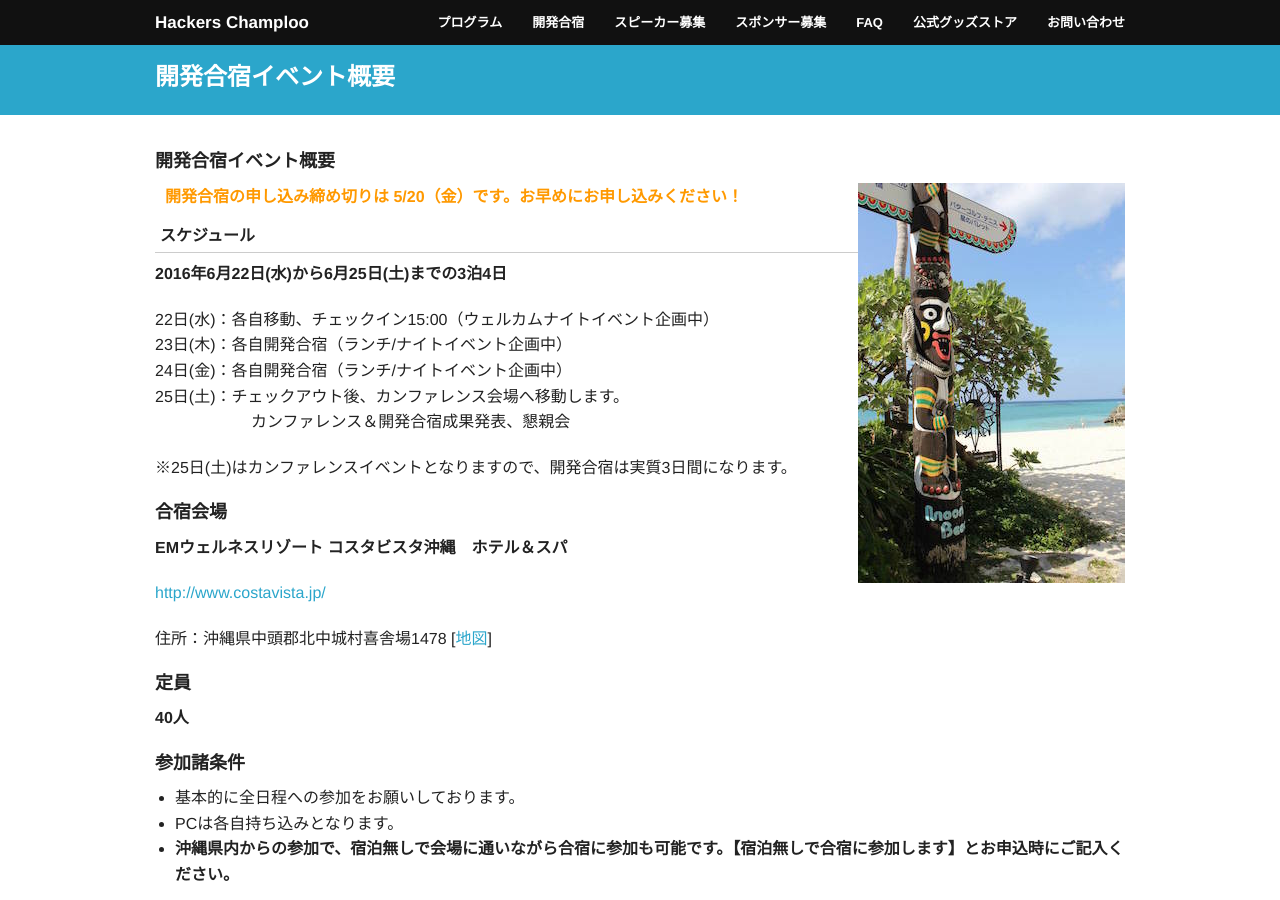
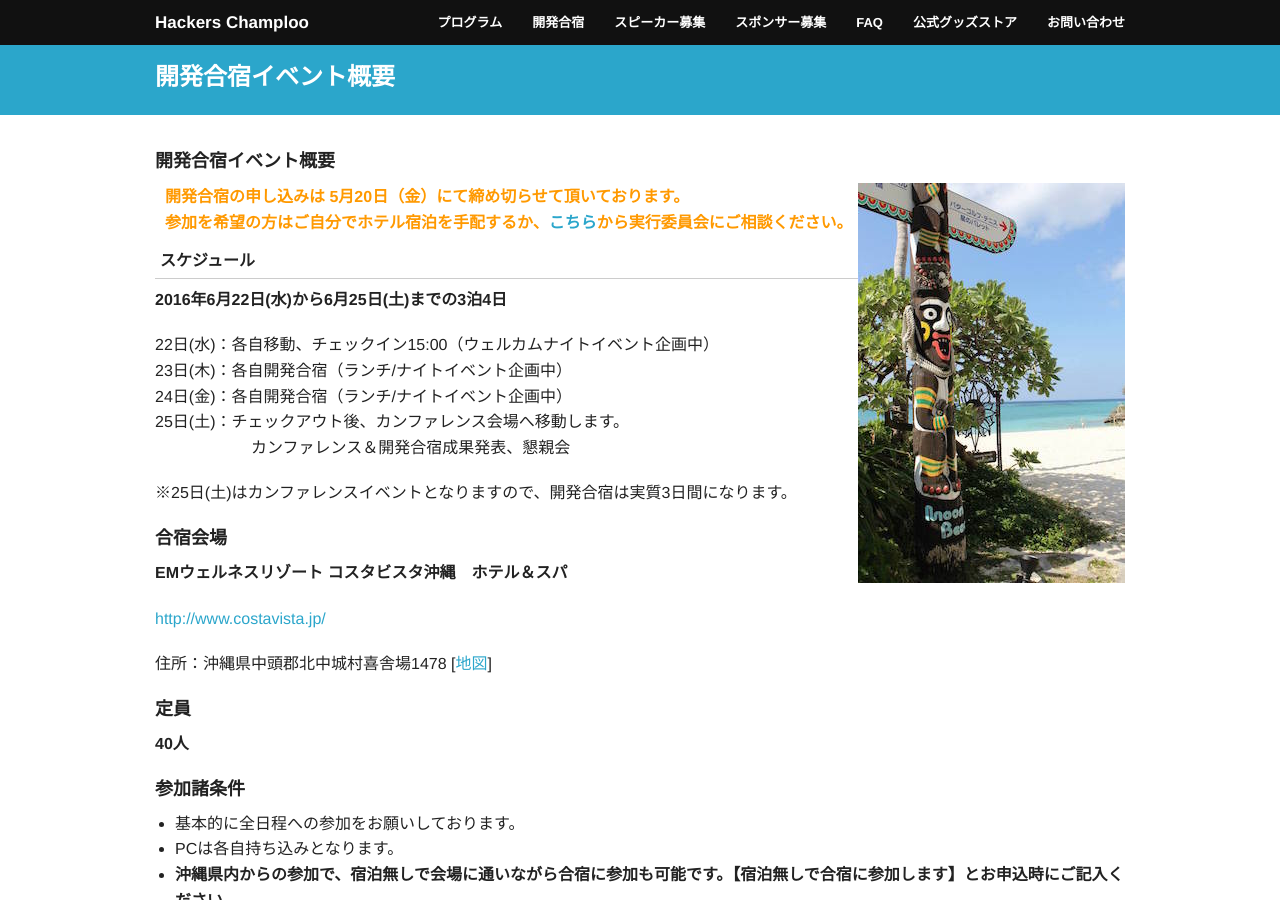
Before and after one commit to hackers-champloo/hackers-champloo.github.io, a Jekyll site: the page built from 2016/camp.md, in a window 1280 px wide and 900 px high. Built offline with Jekyll 4.4.1, drawn with Linux system fonts in a browser that asks for light colours; nearby versions of some CDN libraries.

Commit message:
申し込みフォームクローズ

```diff
--- a/2016/camp.md
+++ b/2016/camp.md
@@ -8,7 +8,10 @@ title: 開発合宿イベント概要
 
 <img src="/img/2015/10497446_833368266702301_2058758081536543300_o.jpg" align="right">
 
-<p id="entry-limit-camp">開発合宿の申し込み締め切りは 5/20（金）です。お早めにお申し込みください！</p>
+<p id="entry-limit-camp">
+開発合宿の申し込みは 5月20日（金）にて締め切らせて頂いております。<br />
+参加を希望の方はご自分でホテル宿泊を手配するか、<a href="https://docs.google.com/forms/d/1MGJ4bVv8hpyXeLjvcGzZDpl838ZGHPA_plLqX_BJSbA/viewform">こちら</a>から実行委員会にご相談ください。<br />
+</p>
 
 
 ### スケジュール
@@ -71,4 +74,3 @@ title: 開発合宿イベント概要
 * カンファレンスの開催場所は開発合宿場所とは異なります。移動手段については運営の方で検討、調整の上別途ご案内致します。
 
 * その他ご質問等ございましたら、[問合せフォーム](https://docs.google.com/forms/d/1MGJ4bVv8hpyXeLjvcGzZDpl838ZGHPA_plLqX_BJSbA/viewform)よりお問い合わせください。
-<p><a href="http://goo.gl/forms/sRfFqkM68l" class="medium button" target="_blank">開発合宿お申し込みはこちら！</a></p>
```
Also changed, not shown: 2016/call4speakers.md (+1 -2 lines).
